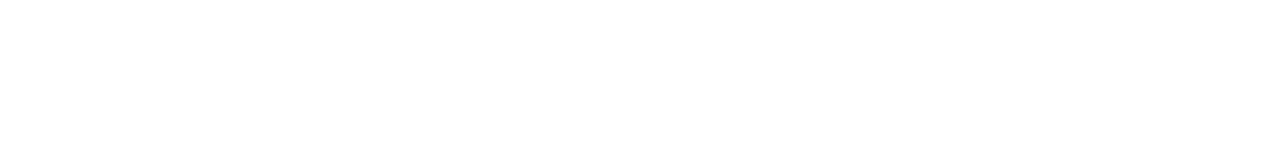
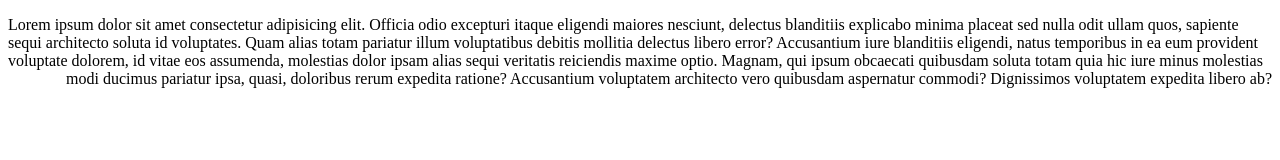
Before and after one commit to luv1taveri/silver-sniffle, a plain HTML site: page top-tier textbook/advanced/3/index.html in a window 1280 px wide. Drawn offline with Linux system fonts and the light colour scheme.

Commit message:
finish 3

```diff
--- a/top-tier textbook/advanced/3/index.html
+++ b/top-tier textbook/advanced/3/index.html
@@ -1,11 +1,22 @@
 <!DOCTYPE html>
 <html lang="en">
+
 <head>
     <meta charset="UTF-8">
     <meta name="viewport" content="width=device-width, initial-scale=1.0">
     <title>3</title>
+    <link rel="stylesheet" href="style.css">
 </head>
+
 <body>
+    <p class="text1">Lorem ipsum dolor sit amet consectetur adipisicing elit. Officia odio excepturi itaque eligendi
+        maiores nesciunt, delectus blanditiis explicabo minima placeat sed nulla odit ullam quos, sapiente sequi
+        architecto soluta id voluptates. Quam alias totam pariatur illum voluptatibus debitis mollitia delectus libero
+        error? Accusantium iure blanditiis eligendi, natus temporibus in ea eum provident voluptate dolorem, id vitae
+        eos assumenda, molestias dolor ipsam alias sequi veritatis reiciendis maxime optio. Magnam, qui ipsum obcaecati
+        quibusdam soluta totam quia hic iure minus molestias modi ducimus pariatur ipsa, quasi, doloribus rerum expedita
+        ratione? Accusantium voluptatem architecto vero quibusdam aspernatur commodi? Dignissimos voluptatem expedita
+        libero ab?</p>
+</body>
 
-</body>
 </html>
--- a/top-tier textbook/advanced/3/style.css
+++ b/top-tier textbook/advanced/3/style.css
@@ -0,0 +1,3 @@
+.text1{
+    text-align-last: right;
+}
```
